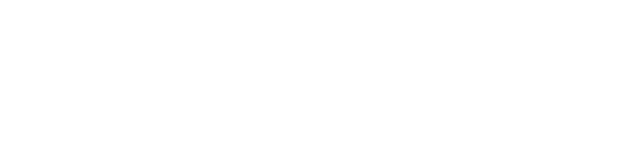
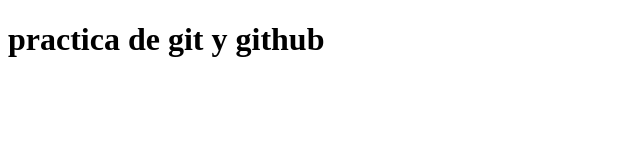
Before and after one commit to gbdiaz3000/clase22_github, a plain HTML site: page index.html in a window 1280 px wide. Shown: the whole page, without its empty margins (0-640 px from the left). Drawn offline with Linux system fonts and the light colour scheme.

Commit message:
agregue h1

```diff
--- a/index.html
+++ b/index.html
@@ -8,6 +8,6 @@
 
 </head>
 <body>
-
+    <h1>practica de git y github</h1>
 </body>
 </html>
```
